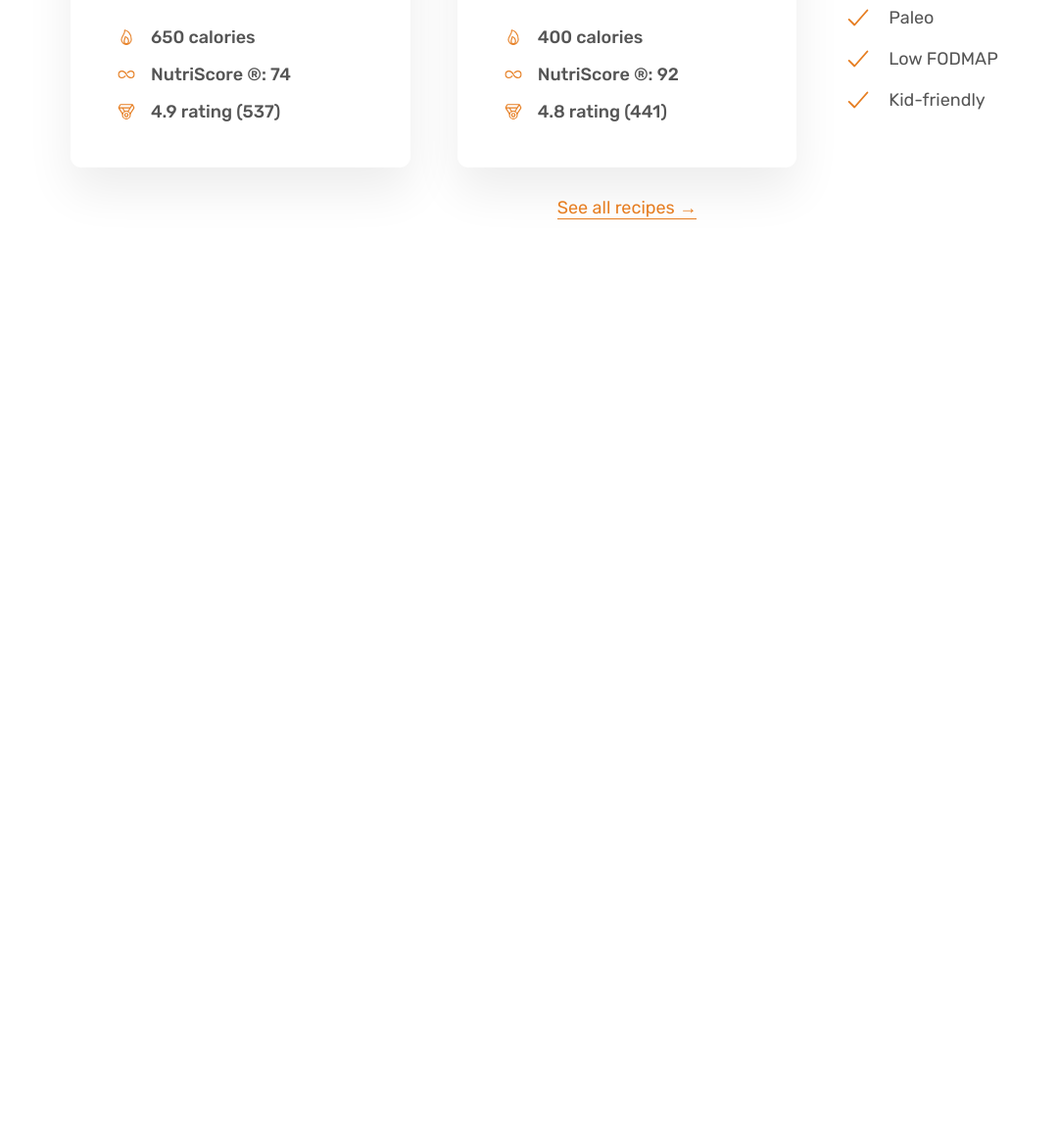
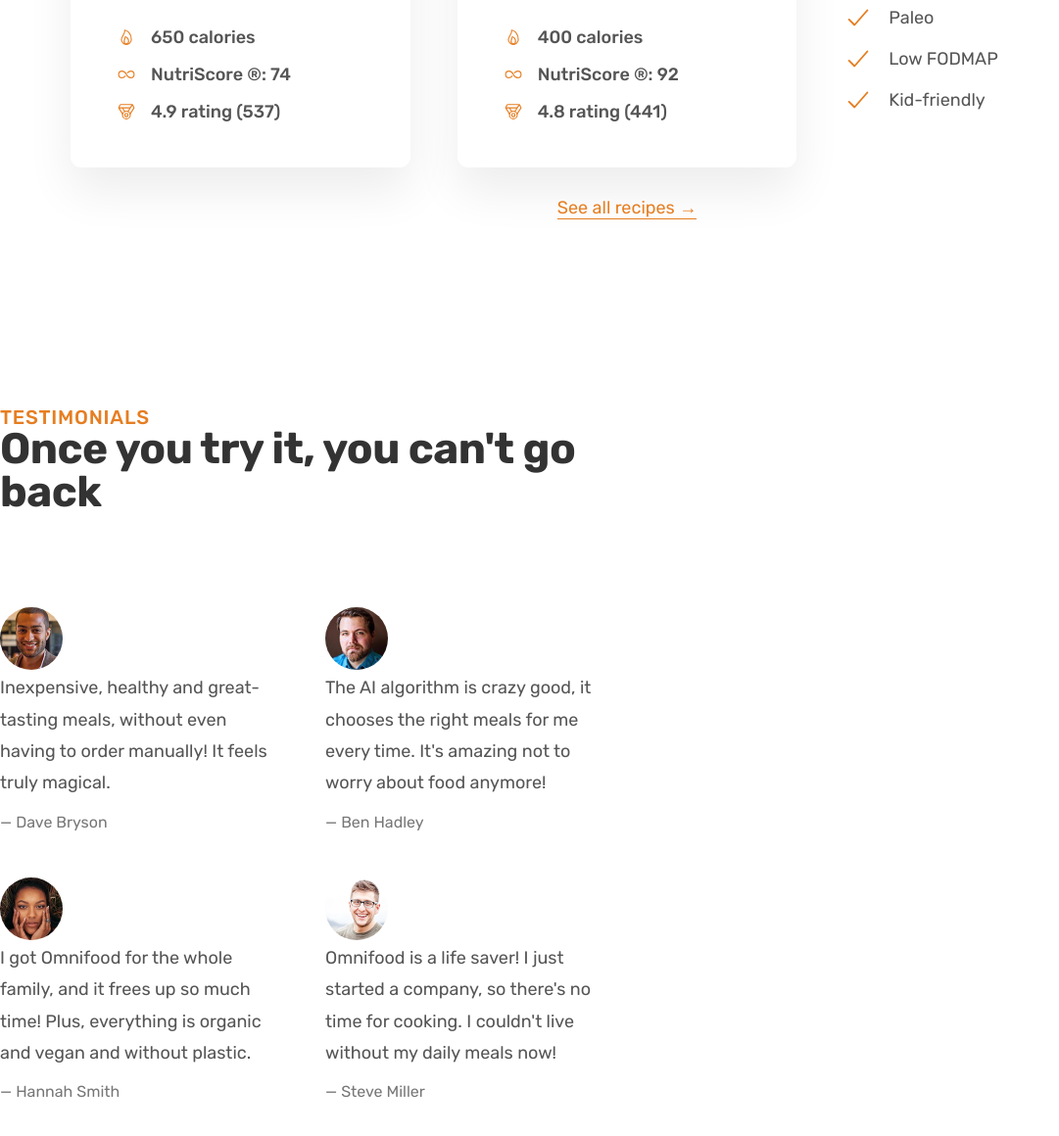
Before and after one commit to Serpentarius13/omnifood, a plain HTML site: page index.html in a window 1280 px wide. Shown: the part 3189-4349 px from the top of the page at 98% size, without its empty margins (0-1081 px from the left). Before the commit the page ends 3509 px from the top, so only its background shows below. Drawn offline with nearby package versions, Linux system fonts and the light colour scheme.

Commit message:
testimonials done

```diff
--- a/index.html
+++ b/index.html
@@ -23,7 +23,6 @@
   </head>
 
   <body>
-
     <!-- HEADER -->
 
     <header class="header">
@@ -247,78 +246,107 @@
             </div>
           </div>
           <div class="diets">
-                <h3 class="heading-tertiary"> Works with any diet </h3>
+            <h3 class="heading-tertiary">Works with any diet</h3>
             <ul class="list">
               <li class="list-item">
-                  <ion-icon
-                    class="list-icon"
-                    name="checkmark-outline"
-                  ></ion-icon>
+                <ion-icon class="list-icon" name="checkmark-outline"></ion-icon>
                 <span> Vegetarian </span>
               </li>
               <li class="list-item">
-                  <ion-icon
-                    class="list-icon"
-                    name="checkmark-outline"
-                  ></ion-icon>
+                <ion-icon class="list-icon" name="checkmark-outline"></ion-icon>
                 <span> Vegan </span>
               </li>
               <li class="list-item">
-                  <ion-icon
-                    class="list-icon"
-                    name="checkmark-outline"
-                  ></ion-icon>
+                <ion-icon class="list-icon" name="checkmark-outline"></ion-icon>
                 <span> Pescatarian </span>
               </li>
               <li class="list-item">
-                  <ion-icon
-                    class="list-icon"
-                    name="checkmark-outline"
-                  ></ion-icon>
+                <ion-icon class="list-icon" name="checkmark-outline"></ion-icon>
                 <span> Gluten-free </span>
               </li>
               <li class="list-item">
-                  <ion-icon
-                    class="list-icon"
-                    name="checkmark-outline"
-                  ></ion-icon>
+                <ion-icon class="list-icon" name="checkmark-outline"></ion-icon>
                 <span> Lactose-free </span>
               </li>
               <li class="list-item">
-                  <ion-icon
-                    class="list-icon"
-                    name="checkmark-outline"
-                  ></ion-icon>
+                <ion-icon class="list-icon" name="checkmark-outline"></ion-icon>
                 <span> Keto </span>
               </li>
               <li class="list-item">
-                  <ion-icon
-                    class="list-icon"
-                    name="checkmark-outline"
-                  ></ion-icon>
+                <ion-icon class="list-icon" name="checkmark-outline"></ion-icon>
                 <span> Paleo </span>
               </li>
               <li class="list-item">
-                  <ion-icon
-                    class="list-icon"
-                    name="checkmark-outline"
-                  ></ion-icon>
+                <ion-icon class="list-icon" name="checkmark-outline"></ion-icon>
                 <span> Low FODMAP </span>
               </li>
               <li class="list-item">
-                  <ion-icon
-                    class="list-icon"
-                    name="checkmark-outline"
-                  ></ion-icon>
+                <ion-icon class="list-icon" name="checkmark-outline"></ion-icon>
                 <span> Kid-friendly </span>
               </li>
             </ul>
           </div>
         </div>
-        </div>
-
         <div class="container all-recipes">
           <a href="#" class="link"> See all recipes &rarr;</a>
+        </div>
+      </section>
+
+      <section class="section-testimonials grid grid--2-cols">
+        <div class="testimonials-container">
+          <span class="subheading"> Testimonials </span>
+          <h2 class="heading-secondary">Once you try it, you can't go back</h2>
+
+          <div class="testimonials">
+            <figure class="testimonial">
+              <img
+                class="testimonial-img"
+                alt="Photo of customer Dave Bryson"
+                src="img/customers/dave.jpg"
+              />
+              <blockquote class="testimonial-text">
+                Inexpensive, healthy and great-tasting meals, without even having to order manually! It feels truly magical.
+              </blockquote>
+              <p class="testimonial-name">&mdash; Dave Bryson</p>
+            </figure>
+            <figure class="testimonial">
+              <img
+                class="testimonial-img"
+                alt="Photo of customer Ben Hadley"
+                src="img/customers/ben.jpg"
+              />
+              <blockquote class="testimonial-text">
+                The AI algorithm is crazy good, it chooses the right meals for
+                me every time. It's amazing not to worry about food anymore!
+              </blockquote>
+              <p class="testimonial-name">&mdash; Ben Hadley</p>
+            </figure>
+            <figure class="testimonial">
+              <img
+                class="testimonial-img"
+                alt="Photo of customer Hannah Smith"
+                src="img/customers/hannah.jpg"
+              />
+              <blockquote class="testimonial-text">
+                I got Omnifood for the whole family, and it frees up so much
+                time! Plus, everything is organic and vegan and without plastic.
+              </blockquote>
+              <p class="testimonial-name">&mdash; Hannah Smith</p>
+            </figure>
+            <figure class="testimonial">
+              <img
+                class="testimonial-img"
+                alt="Photo of customer Steve Miller"
+                src="img/customers/steve.jpg"
+              />
+              <blockquote class="testimonial-text">
+                Omnifood is a life saver! I just started a company, so there's
+                no time for cooking. I couldn't live without my daily meals now!
+              </blockquote>
+              <p class="testimonial-name">&mdash; Steve Miller</p>
+            </figure>
+          </div>
+          <div class="gallery"></div>
         </div>
       </section>
     </main>
--- a/styles.css
+++ b/styles.css
@@ -355,3 +355,35 @@ strong {
     text-align: center;
     font-size: 1.8rem;
 }
+
+
+/***********************/
+/* Testimonials        */
+/***********************/
+
+.section-testimonials {
+  padding: 9.6rem 0;
+}
+
+.testimonials {
+  display: grid;
+  grid-template-columns: 1fr 1fr;
+  gap: 4.8rem;
+}
+
+.testimonial-img {
+  width: 6.4rem;
+  border-radius: 50%;
+}
+
+.testimonial-text {
+  font-size: 1.8rem;
+  line-height: 1.8;
+  margin-bottom: 1.6rem;
+
+}
+
+.testimonial-name {
+  font-size: 1.6rem;
+  color: #777;
+}
```
Lines whose indentation alone changed are shown as unchanged.
